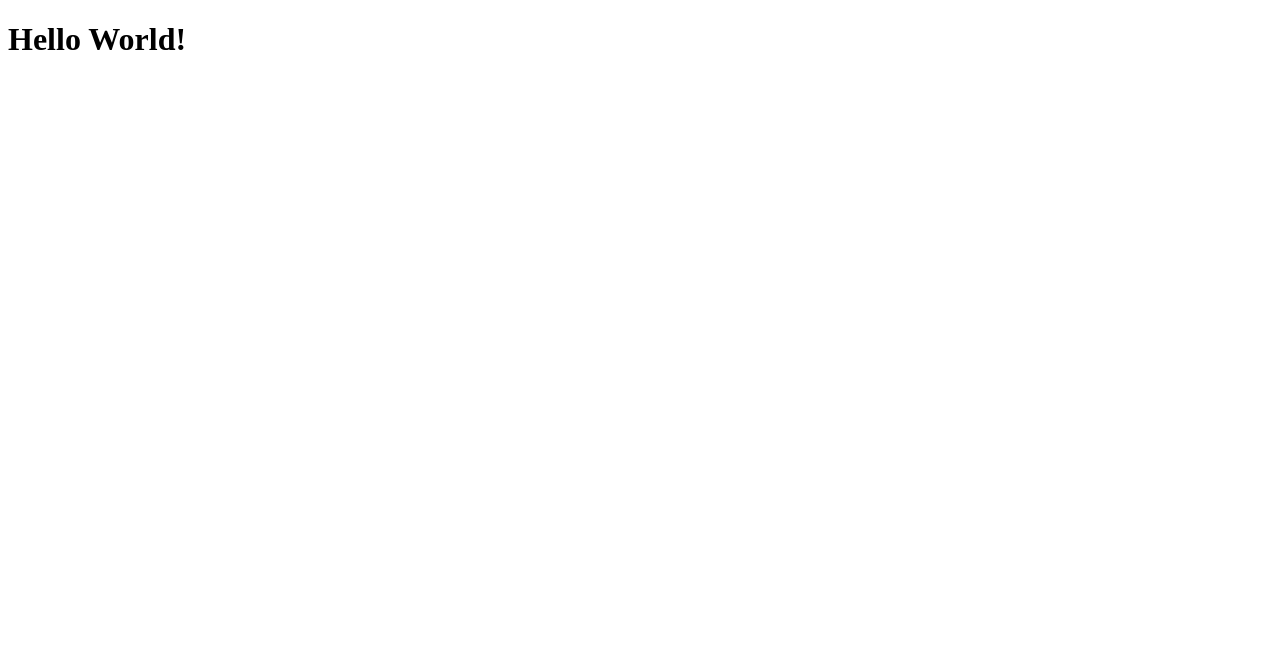
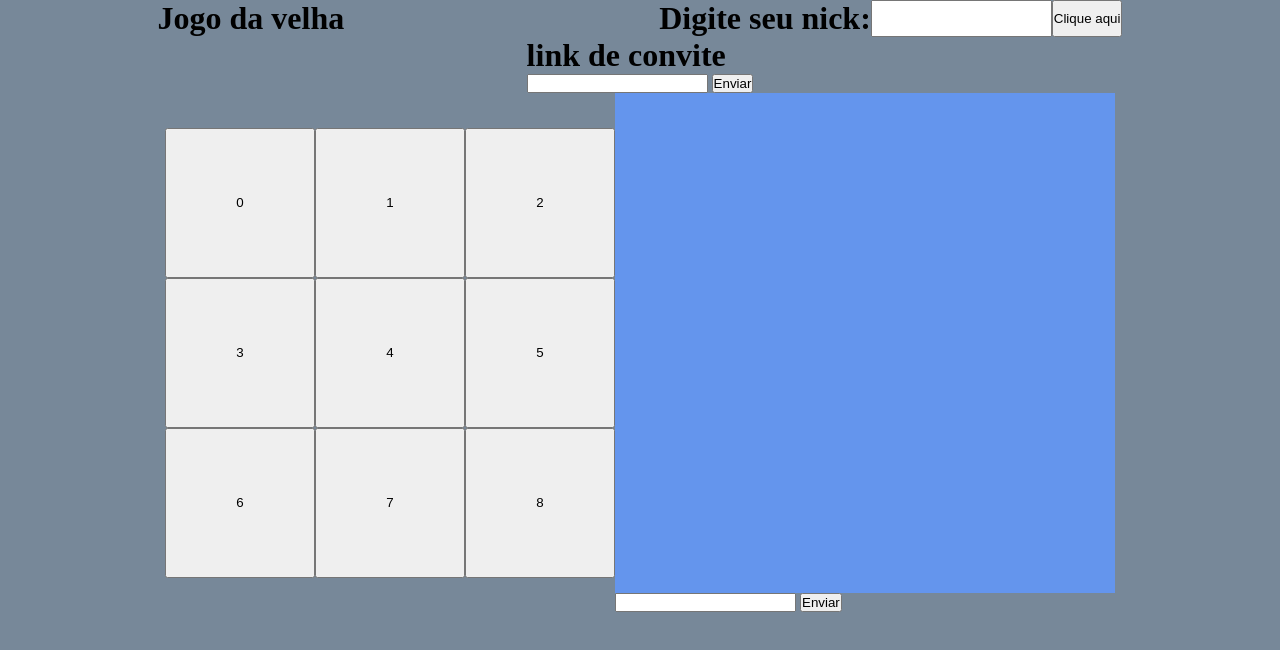
Before and after one commit to Filipelaw45/teste-velha-online, a website: page public/index.html in a window 1280 px wide. Drawn offline with nearby package versions, Linux system fonts and the light colour scheme; no server answers.

Commit message:
criação de layout

```diff
--- a/public/css/style.css
+++ b/public/css/style.css
@@ -0,0 +1,46 @@
+*{
+    margin: 0;
+    padding: 0;
+    box-sizing: border-box;
+}
+body{
+    background-color: lightslategrey;
+}
+
+header{
+    display: flex;
+    align-items: center;
+    justify-content: space-around;
+}
+
+.flex{
+    display: flex;
+}
+
+.main-container{
+    display: flex;
+    align-items: center;
+    justify-content: center;
+    flex-direction: column;
+}
+
+.btn-jogo{
+    padding: 10px;
+}
+
+#velha{
+    display: grid;
+    grid-template-columns: 150px 150px 150px;
+    grid-template-rows: 150px 150px 150px;
+}
+
+.chat-jogo-container{
+    display: flex;
+    align-items: center;
+}
+
+#chat-container{
+    background-color: cornflowerblue;
+    height: 500px;
+    width: 500px;
+}
--- a/public/index.html
+++ b/public/index.html
@@ -9,7 +9,46 @@
     <title>Teste</title>
 </head>
 <body>
-    <h1>Hello World!</h1>
+
+    <header id="header">
+        <h1>Jogo da velha</h1>
+        <div class="flex">
+            <h1>Digite seu nick:</h1>
+            <input type="text" name="nickname" id="nick" autocomplete="off">
+            <button id="btn-nick">Clique aqui</button>
+        </div>
+    </header>
+
+    <main class="main-container">
+
+        <div id="convite-container">
+            <h1 id="title">link de convite</h1>
+            <input name="convite" type="text" id="entrar" autocomplete="off">
+            <button id="convitebtn">Enviar</button>
+        </div>
+
+        <div class="chat-jogo-container">
+            <div id="velha">
+                <button class="btn-jogo 0">0</button>
+                <button class="btn-jogo 1">1</button>
+                <button class="btn-jogo 2">2</button>
+                <button class="btn-jogo 3">3</button>
+                <button class="btn-jogo 4">4</button>
+                <button class="btn-jogo 5">5</button>
+                <button class="btn-jogo 6">6</button>
+                <button class="btn-jogo 7">7</button>
+                <button class="btn-jogo 8">8</button>
+            </div>
+
+
+            <div>
+                <div id="chat-container" class="chat-container"></div>
+                <input type="text" id="chat-input" autocomplete="off">
+                <button type="submit" id="enviar">Enviar</button>
+            </div>
+        </div>
+
+    </main>
 
     <script src="js/main.js"></script>
 </body>
```
